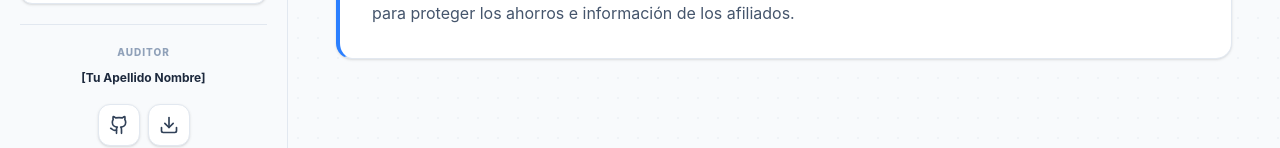
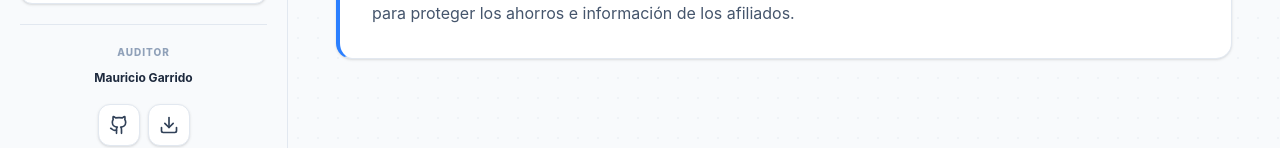
Before and after one commit to mandresgarridoc-arch/auditoria_garmau, a React (Vite) app: page / in a window 1280 px wide. Shown: the part 652-800 px from the top of the page. Built offline with nearby package versions, Linux system fonts and the light colour scheme.

Commit message:
modificacion barra lateral, y detalles esteticos

```diff
--- a/src/App.jsx
+++ b/src/App.jsx
@@ -255,7 +255,13 @@ const Activos = () => (
         <h3 className="text-xl font-bold mb-3 print:text-black">Base de Datos de Afiliados</h3>
         <p className="text-slate-600 dark:text-slate-400 text-sm mb-6 flex-1 leading-relaxed print:text-slate-800">Repositorio central que contiene RUT, nombres, historial laboral, rentas imponibles y saldos de fondos de pensión (A-E).</p>
         <div className="bg-red-50 dark:bg-red-900/10 p-4 rounded-xl text-sm text-red-800 dark:text-red-300 border border-red-100 dark:border-red-900/30 print:bg-white print:border-slate-300">
-          <strong className="block mb-1 flex items-center gap-1 print:text-red-700"><AlertTriangle size={14}/> Riesgo Crítico (SQLi):</strong> <span className="print:text-slate-800">Extracción masiva. Daño reputacional y sanciones legales.</span>
+          <strong className="block mb-1 flex items-center gap-2 print:text-red-700">
+            <span className="relative flex h-3 w-3 print:hidden">
+              <span className="animate-ping absolute inline-flex h-full w-full rounded-full bg-red-400 opacity-75"></span>
+              <span className="relative inline-flex rounded-full h-3 w-3 bg-red-500"></span>
+            </span>
+            Riesgo Crítico (SQLi):
+          </strong> <span className="print:text-slate-800">Extracción masiva. Daño reputacional y sanciones legales.</span>
         </div>
       </div>
 
@@ -273,7 +279,13 @@ const Activos = () => (
         <h3 className="text-xl font-bold mb-3 print:text-black">Infraestructura Web</h3>
         <p className="text-slate-600 dark:text-slate-400 text-sm mb-6 flex-1 leading-relaxed print:text-slate-800">Servidor físico/virtual y sistema operativo base que procesa la lógica transaccional del negocio.</p>
         <div className="bg-purple-50 dark:bg-purple-900/10 p-4 rounded-xl text-sm text-purple-800 dark:text-purple-300 border border-purple-100 dark:border-purple-900/30 print:bg-white print:border-slate-300">
-          <strong className="block mb-1 flex items-center gap-1 print:text-purple-700"><AlertTriangle size={14}/> Riesgo Crítico (OS Cmd):</strong> <span className="print:text-slate-800">Toma de control. Ransomware o infiltración a redes internas.</span>
+          <strong className="block mb-1 flex items-center gap-2 print:text-purple-700">
+            <span className="relative flex h-3 w-3 print:hidden">
+              <span className="animate-ping absolute inline-flex h-full w-full rounded-full bg-purple-400 opacity-75"></span>
+              <span className="relative inline-flex rounded-full h-3 w-3 bg-purple-500"></span>
+            </span>
+            Riesgo Crítico (OS Cmd):
+          </strong> <span className="print:text-slate-800">Toma de control. Ransomware o infiltración a redes internas.</span>
         </div>
       </div>
     </div>
@@ -675,12 +687,12 @@ export default function App() {
                 Auditor
               </span>
               <span className="text-xs font-bold text-slate-800 dark:text-slate-200">
-                [Tu Apellido Nombre]
+                Mauricio Garrido
               </span>
             </div>
 
             <div className="flex gap-2 w-full justify-center">
-              <a href="https://github.com/mandresgarridoc-arch" target="_blank" rel="noreferrer" title="Perfil Mauricio Garrido Github" className="p-2.5 bg-white dark:bg-slate-800 border border-slate-200 dark:border-slate-700 shadow-sm hover:shadow text-slate-700 dark:text-slate-300 rounded-xl hover:text-blue-600 dark:hover:text-blue-400 hover:-translate-y-0.5 transition-all duration-300 flex items-center justify-center">
+              <a href="https://github.com/mandresgarridoc-arch" target="_blank" rel="noreferrer" title="Perfil Github Mauricio Garrido" className="p-2.5 bg-white dark:bg-slate-800 border border-slate-200 dark:border-slate-700 shadow-sm hover:shadow text-slate-700 dark:text-slate-300 rounded-xl hover:text-blue-600 dark:hover:text-blue-400 hover:-translate-y-0.5 transition-all duration-300 flex items-center justify-center">
                 <svg xmlns="http://www.w3.org/2000/svg" width="20" height="20" viewBox="0 0 24 24" fill="none" stroke="currentColor" strokeWidth="2" strokeLinecap="round" strokeLinejoin="round">
                   <path d="M15 22v-4a4.8 4.8 0 0 0-1-3.5c3 0 6-2 6-5.5.08-1.25-.27-2.48-1-3.5.28-1.15.28-2.35 0-3.5 0 0-1 0-3 1.5-2.64-.5-5.36-.5-8 0C6 2 5 2 5 2c-.3 1.15-.3 2.35 0 3.5A5.403 5.403 0 0 0 4 9c0 3.5 3 5.5 6 5.5-.39.49-.68 1.05-.85 1.65-.17.6-.22 1.23-.15 1.85v4"/>
                   <path d="M9 18c-4.51 2-5-2-7-2"/>
@@ -736,7 +748,7 @@ export default function App() {
                   <h1 className="text-5xl font-black text-slate-900 mb-4 tracking-tight">Informe de Auditoría de Seguridad</h1>
                   <h2 className="text-3xl font-bold text-slate-600">AFP Horizonte</h2>
                   <p className="mt-12 text-lg text-slate-500 font-bold uppercase tracking-widest">Auditor Asignado</p>
-                  <p className="text-2xl font-semibold text-slate-800">[Tu Apellido Nombre]</p>
+                  <p className="text-2xl font-semibold text-slate-800">Mauricio Garrido</p>
                 </div>
                 <Resumen />
               </div>
--- a/src/index.css
+++ b/src/index.css
@@ -2,3 +2,33 @@
 
 /* Obliga a Tailwind v4 a usar la clase .dark en lugar del sistema operativo */
 @custom-variant dark (&:where(.dark, .dark *));
+
+/* Evitar que el navegador genere una segunda barra de desplazamiento externa */
+@media screen {
+  html, body {
+    overflow: hidden;
+    height: 100%;
+  }
+}
+
+/* Scrollbar Personalizado y Elegante (se aplica a los contenedores internos) */
+::-webkit-scrollbar {
+  width: 8px;
+  height: 8px;
+}
+::-webkit-scrollbar-track {
+  background: transparent;
+}
+::-webkit-scrollbar-thumb {
+  background: #cbd5e1;
+  border-radius: 10px;
+}
+html.dark ::-webkit-scrollbar-thumb {
+  background: #334155;
+}
+::-webkit-scrollbar-thumb:hover {
+  background: #94a3b8;
+}
+html.dark ::-webkit-scrollbar-thumb:hover {
+  background: #475569;
+}
```
